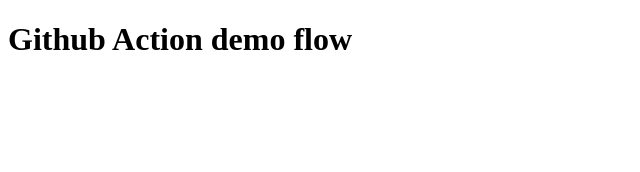
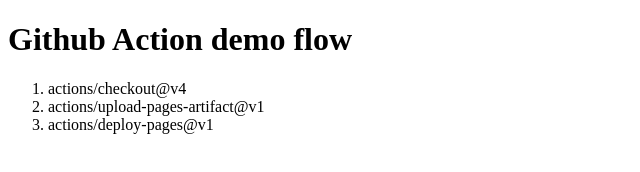
Before and after one commit to nikonico25/githubactions-demo, a plain HTML site: page index.html in a window 1280 px wide. Shown: the whole page, without its empty margins (0-640 px from the left). Drawn offline with Linux system fonts and the light colour scheme.

Commit message:
update: html

```diff
--- a/index.html
+++ b/index.html
@@ -7,5 +7,10 @@
 </head>
 <body>
     <h1>Github Action demo flow</h1>
+    <ol>
+        <li>actions/checkout@v4</li>
+        <li>actions/upload-pages-artifact@v1</li>
+        <li>actions/deploy-pages@v1</li>
+    </ol>
 </body>
 </html>
```
